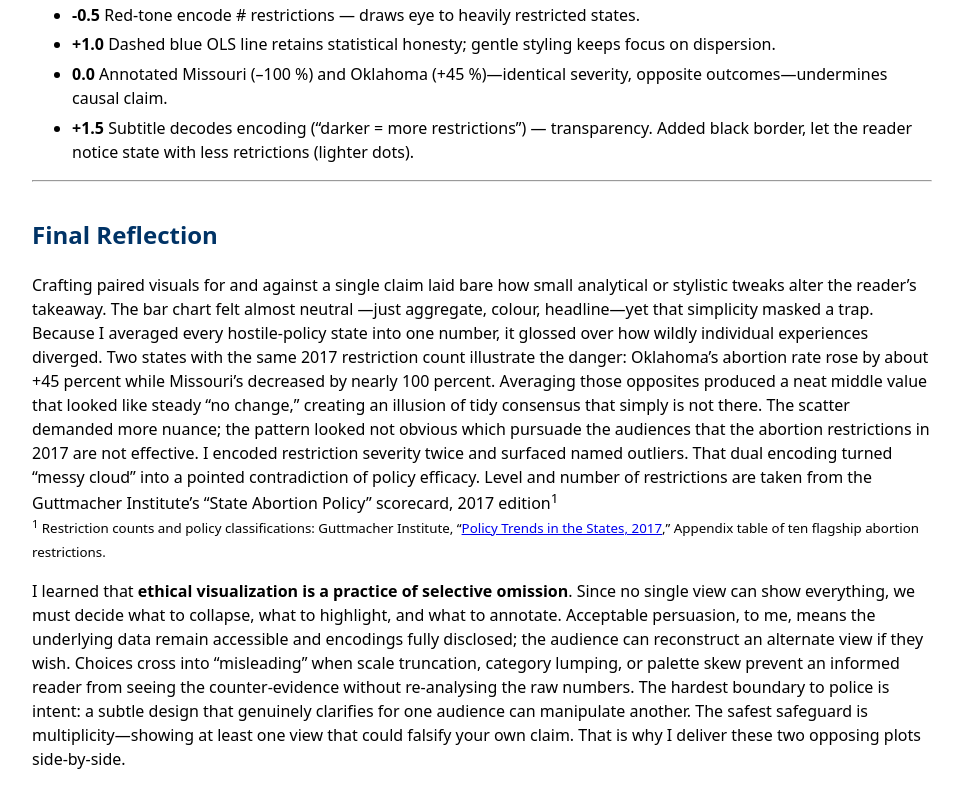
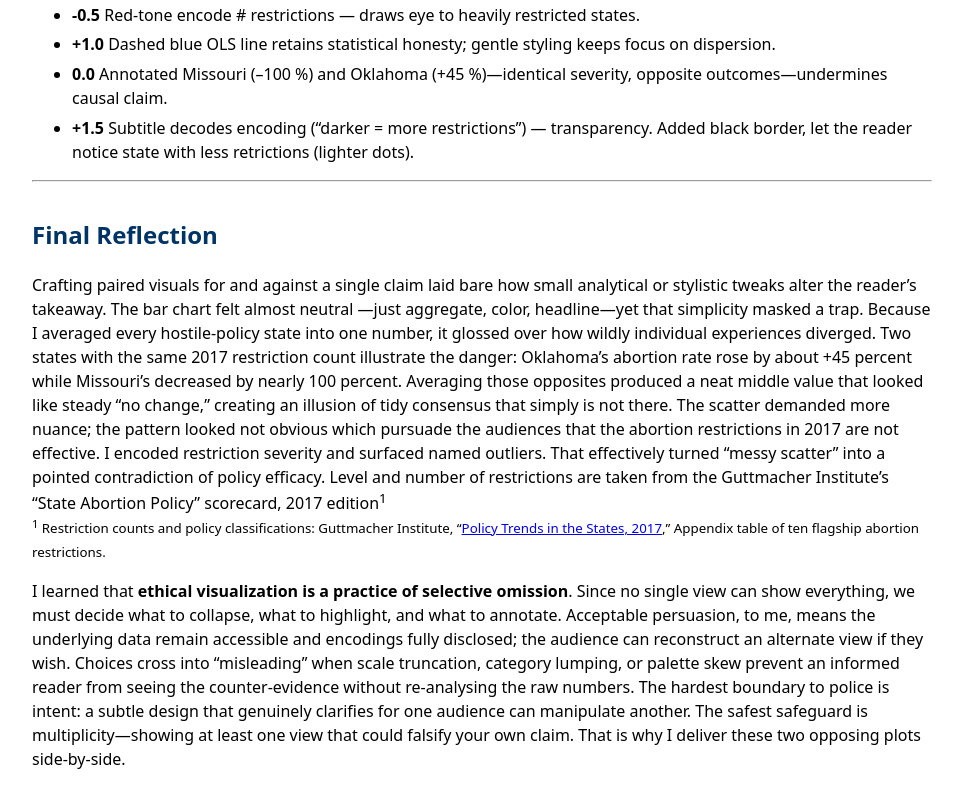
Before and after one commit to wel055/DSC106Project2, a plain HTML site: page index.html in a window 1280 px wide. Shown: the part 1566-2369 px from the top of the page, without its empty margins (158-1121 px from the left). Drawn offline with Linux system fonts and the light colour scheme.

Commit message:
Update index.html

```diff
--- a/index.html
+++ b/index.html
@@ -73,7 +73,7 @@
 <p>
 Crafting paired visuals for and against a single claim laid bare how small analytical
 or stylistic tweaks alter the reader’s takeaway. The bar chart felt almost neutral
-—just aggregate, colour, headline—yet that simplicity masked a trap.
+—just aggregate, color, headline—yet that simplicity masked a trap.
 Because I averaged every hostile-policy state into one number, it glossed over how wildly
 individual experiences diverged. Two states with the same 2017 restriction count illustrate
 the danger: Oklahoma’s abortion rate rose by about +45 percent while Missouri’s decreased by
@@ -81,7 +81,7 @@ nearly 100 percent. Averaging those opposites produced a neat middle value that
 steady “no change,” creating an illusion of tidy consensus that simply is not there.
 The scatter demanded more nuance; the pattern looked not obvious which pursuade the audiences
 that the abortion restrictions in 2017 are not effective. I encoded restriction
-severity twice and surfaced named outliers. That dual encoding turned “messy cloud” into
+severity and surfaced named outliers. That effectively turned “messy scatter” into
 a pointed contradiction of policy efficacy.
 Level and number of restrictions are taken from the Guttmacher Institute’s “State Abortion Policy” scorecard, 2017 edition<sup>1</sup>
 <br> <small><sup>1</sup> Restriction counts and policy classifications: Guttmacher Institute, “<a href="https://www.guttmacher.org/article/2018/01/policy-trends-states-2017" target="_blank">Policy Trends in the States, 2017</a>,” Appendix table of ten flagship abortion restrictions.</small>
```
